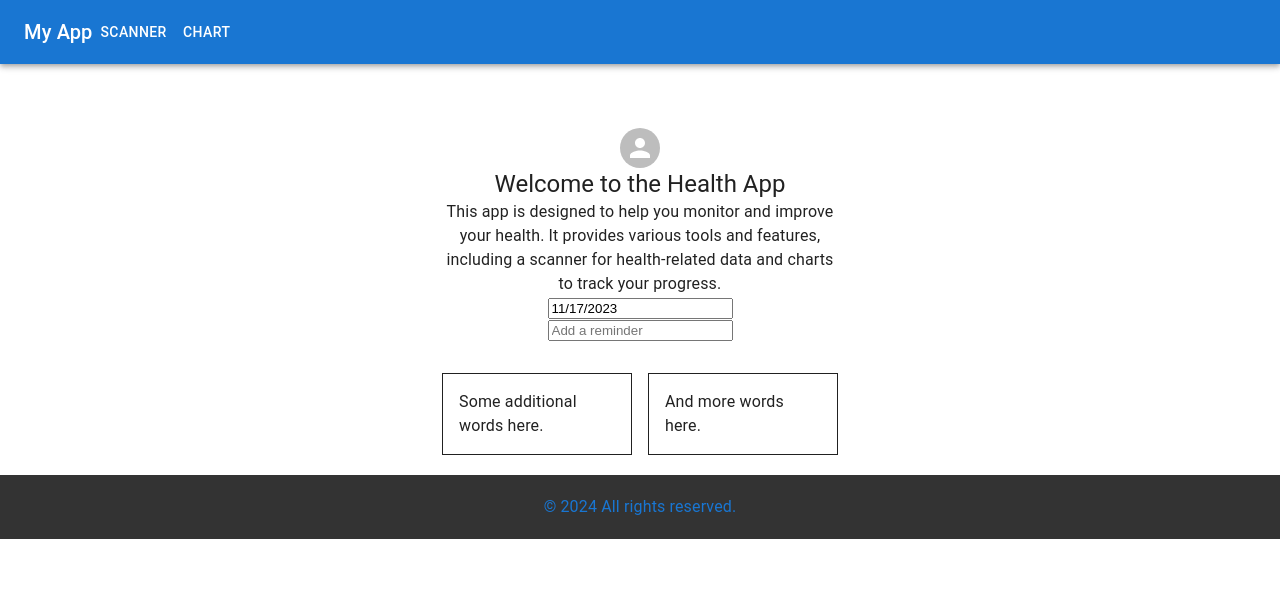
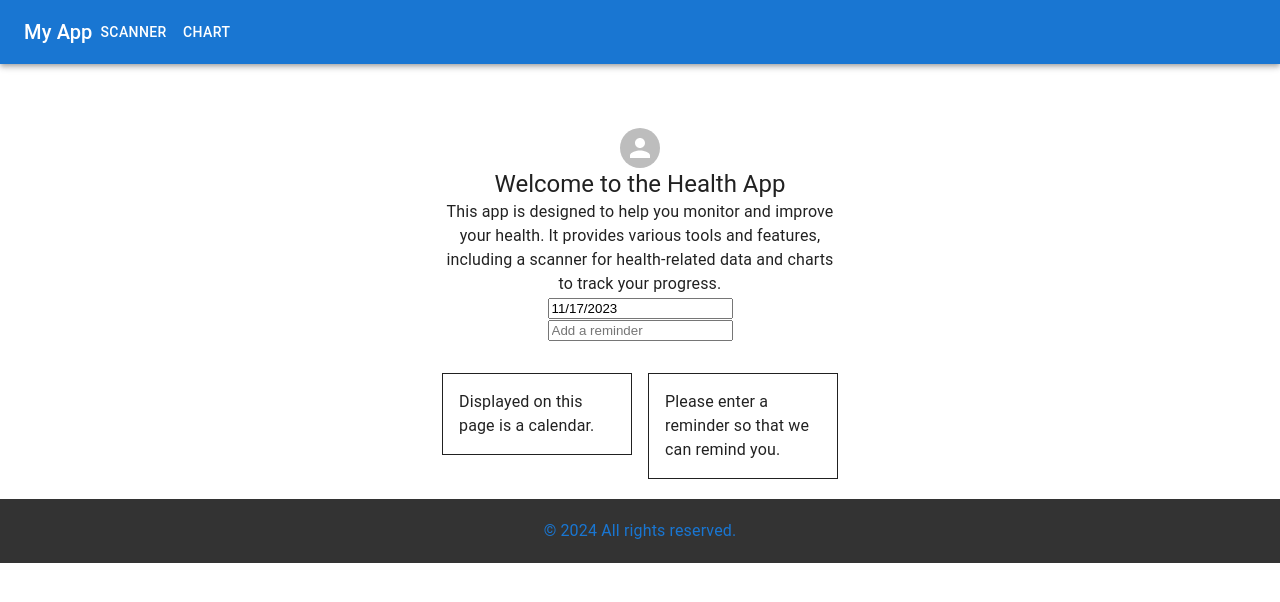
Before and after one commit to ShaunCl123/FeelFlow, a Next.js app: page /home in a window 1280 px wide. Shown: the top 602 px of the page. Built offline with nearby package versions, Linux system fonts and the light colour scheme.

Commit message:
Info per page

```diff
--- a/src/app/home/page.js
+++ b/src/app/home/page.js
@@ -93,12 +93,12 @@ export default function Page() {
           <Grid container spacing={2}>
             <Grid item xs={12} sm={6}>
               <Box border={1} p={2} mt={4}>
-                <Typography variant="body1">Some additional words here.</Typography>
+                <Typography variant="body1">Displayed on this page is a calendar.</Typography>
               </Box>
             </Grid>
             <Grid item xs={12} sm={6}>
               <Box border={1} p={2} mt={4}>
-                <Typography variant="body1">And more words here.</Typography>
+                <Typography variant="body1">Please enter a reminder so that we can remind you.</Typography>
               </Box>
             </Grid>
           </Grid>
```
